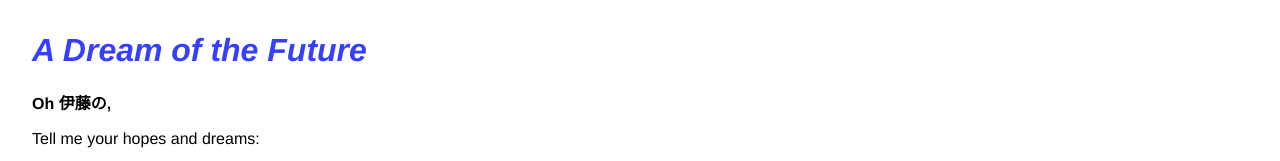
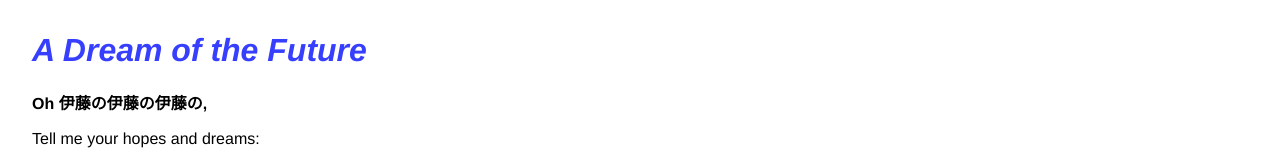
Before and after one commit to airiiio/ringo, a website: page views/index.html in a window 1280 px wide. Shown: the top 161 px of the page. Drawn offline with Linux system fonts and the light colour scheme.

Commit message:
🏹🤗 Updated with Glitch

```diff
--- a/views/index.html
+++ b/views/index.html
@@ -36,7 +36,7 @@
     </header>
 
     <main>
-      <p class="bold">Oh 伊藤の,</p>
+      <p class="bold">Oh 伊藤の伊藤の伊藤の,</p>
 
       <p>Tell me your hopes and dreams:</p>
 
```
